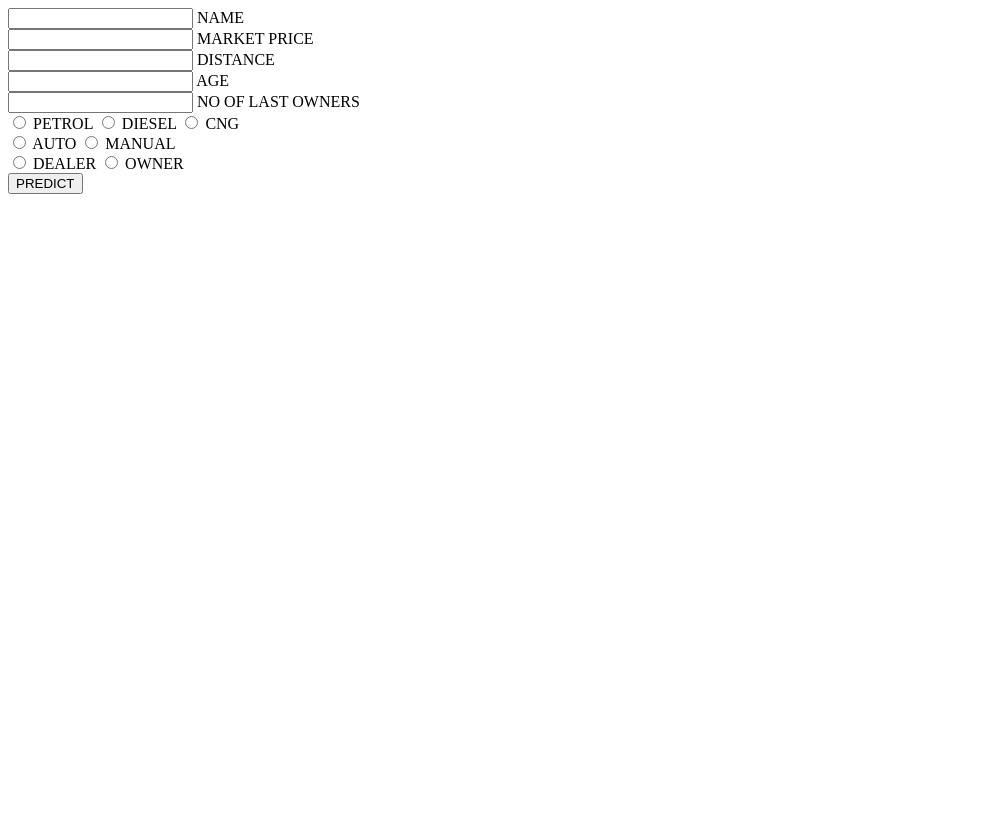
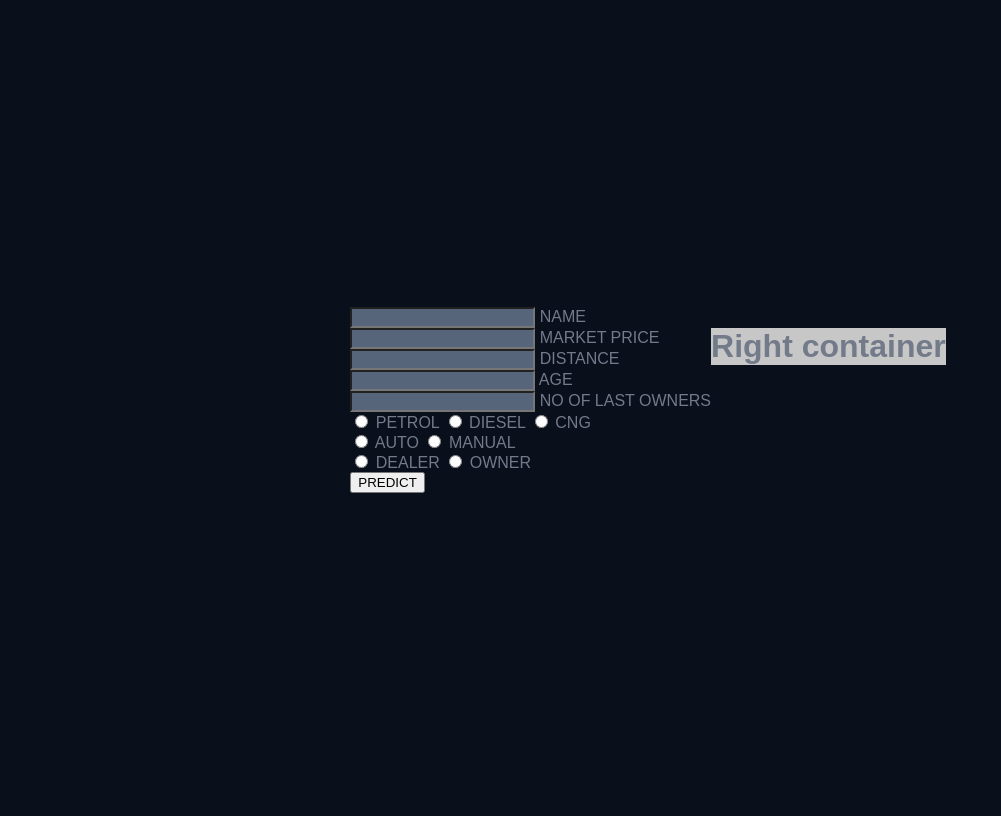
Before and after one commit to ashishsahu1/carChoice, a Flask app: page / in a window 1280 px wide. Shown: the whole page, without its empty margins (0-1001 px from the left). Before the commit the page ends 194 px from the top, so only its background shows below. Run offline with Flask 2, Linux system fonts and the light colour scheme.

Commit message:
css added success

```diff
--- a/static/css/main.css
+++ /dev/null
@@ -1,4 +0,0 @@
-.body{
-    background-color: #090F1B;
-    color: #090F1B;
-}
--- /dev/null
+++ b/static/style.css
@@ -0,0 +1,30 @@
+body{
+    background: #090F1B;
+    font-family : sans-serif;
+    align-items: center;
+    color: #737A8A;
+    display: grid;
+    font-size: 20;
+    font-weight: 400;
+    height: 100vh;
+    justify-items: center;
+    width:100vw;
+}
+
+.complete{
+    display: grid;
+    grid-template-areas: "right left";
+    max-width: 900px;
+}
+
+h1{
+    background-color: rgb(199, 199, 199);
+}
+
+.line label{
+
+}
+
+.line input{
+    background-color: #56657A;
+}
--- a/templates/index.html
+++ b/templates/index.html
@@ -1,12 +1,15 @@
 <!DOCTYPE html>
 <html lang="en">
 <head>
-    <meta charset="UTF-8">
-    <meta name="viewport" content="width=device-width, initial-scale=1.0">
-    <link rel="stylesheet" type= "text/css" href="{{ url_for('static', filename='css/main.css') }}">
-    <title>Car Choice</title>
+     <meta name="viewport" content="width=device-width, initial-scale=1.0">
+     <link rel="stylesheet" type="text/css" href="{{ url_for('static', filename='style.css')}}">
+     <title>Car Choice</title>
 </head>
 <body>
+<div class="complete">
+
+
+<div class="left-box">
    <form action="{{ url_for('predict')}}" method="post">
 
    <div class="line">
@@ -29,7 +32,7 @@
     <label>AGE</label>
    </div>
 
-    <div class="line">
+     <div class="line">
     <input id= "form1" name="lastOwner" type="text">
     <label>NO OF LAST OWNERS</label>
    </div>
@@ -61,5 +64,14 @@
 
    <p>{{ f }}</p>
    </form>
+   </div>
+
+   <div class="right-box">
+          <h1>Right container</h1>
+     </div>
+
+
+</div>
+
 </body>
 </html>
```
